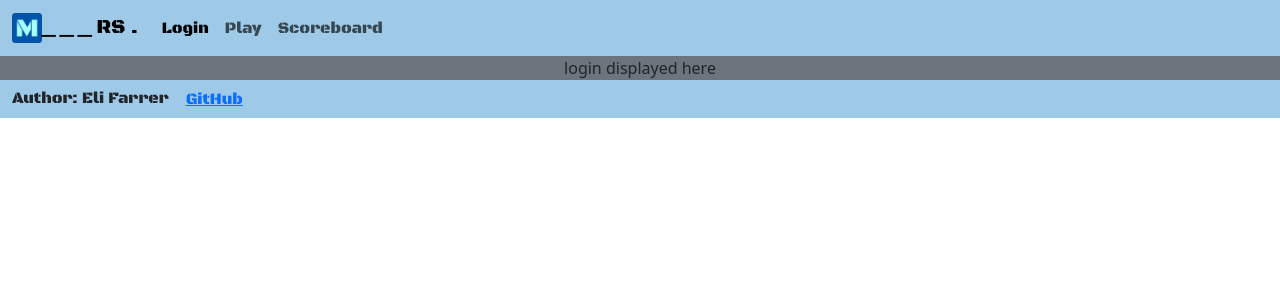
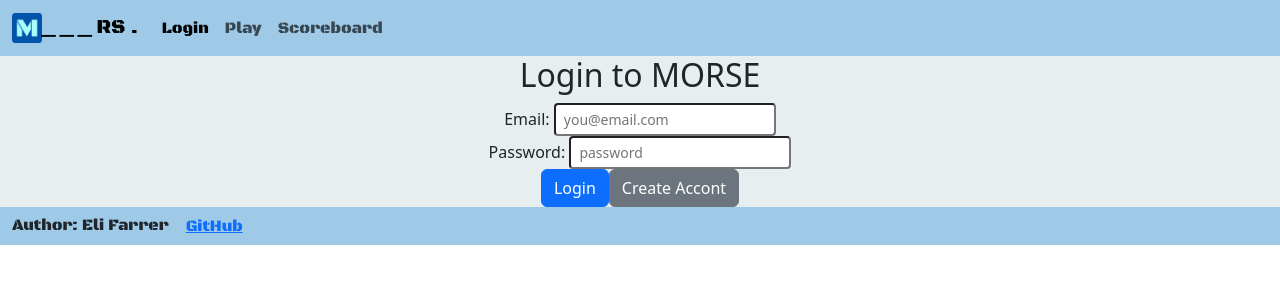
Before and after one commit to EliFarrer/startup, a React (Vite) app: page / in a window 1280 px wide. Shown: the top 300 px of the page. Built offline with nearby package versions, Linux system fonts and the light colour scheme.

Commit message:
added content for login.jsx

```diff
--- a/src/login/login.jsx
+++ b/src/login/login.jsx
@@ -2,8 +2,23 @@ import React from 'react';
 
 export function Login() {
   return (
-    <main className="container-fluid bg-secondary text-center">
-      <div>login displayed here</div>
+    <main className="container-fluid text-center">
+        <div>
+        <h2>Login to MORSE</h2>
+        <form>
+        {/* <!--login info--> */}
+        <div>
+            <span> Email: </span>
+            <input className="form-control-sm" placeholder="you@email.com" />
+        </div>
+        <div>
+            <span> Password: </span>
+            <input className="form-control-sm" type="password" placeholder="password" />
+        </div>
+        <button className="btn btn-primary" type="submit">Login</button>
+        <button className="btn btn-secondary" type="submit">Create Accont</button>
+        </form>
+        </div>
     </main>
   );
 }
```
